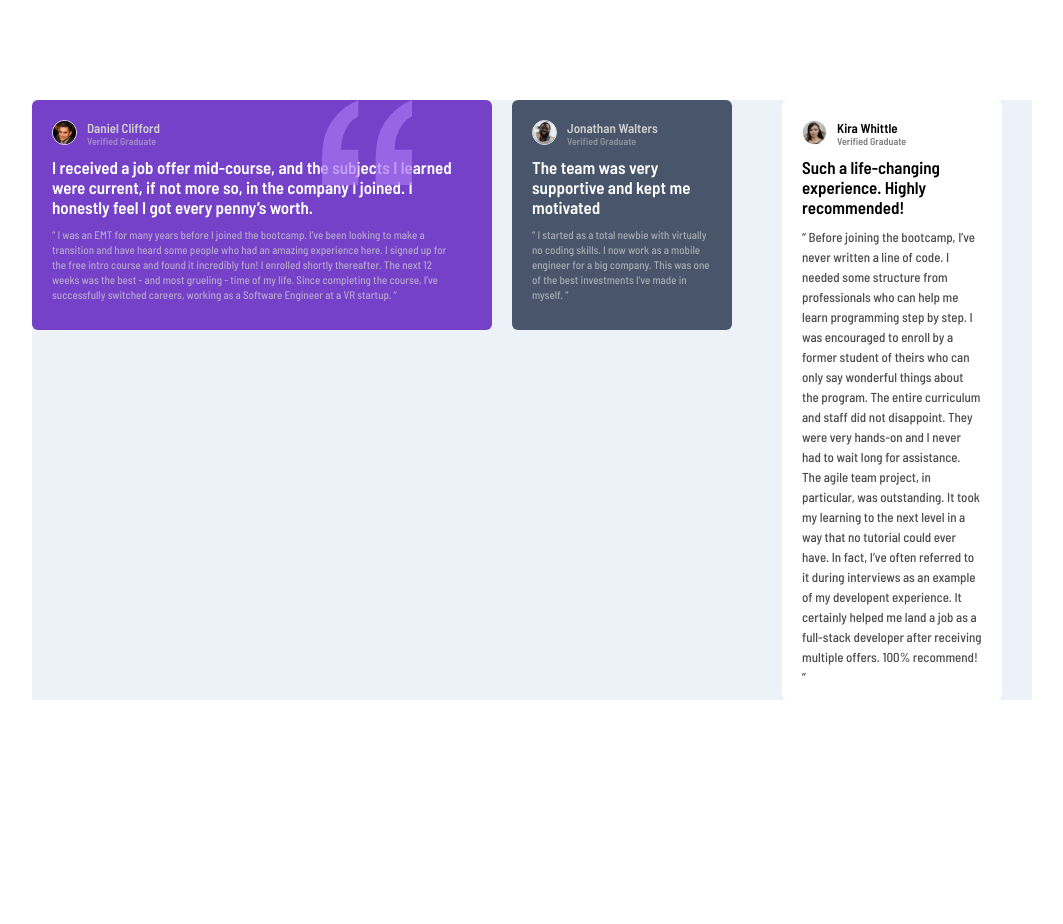
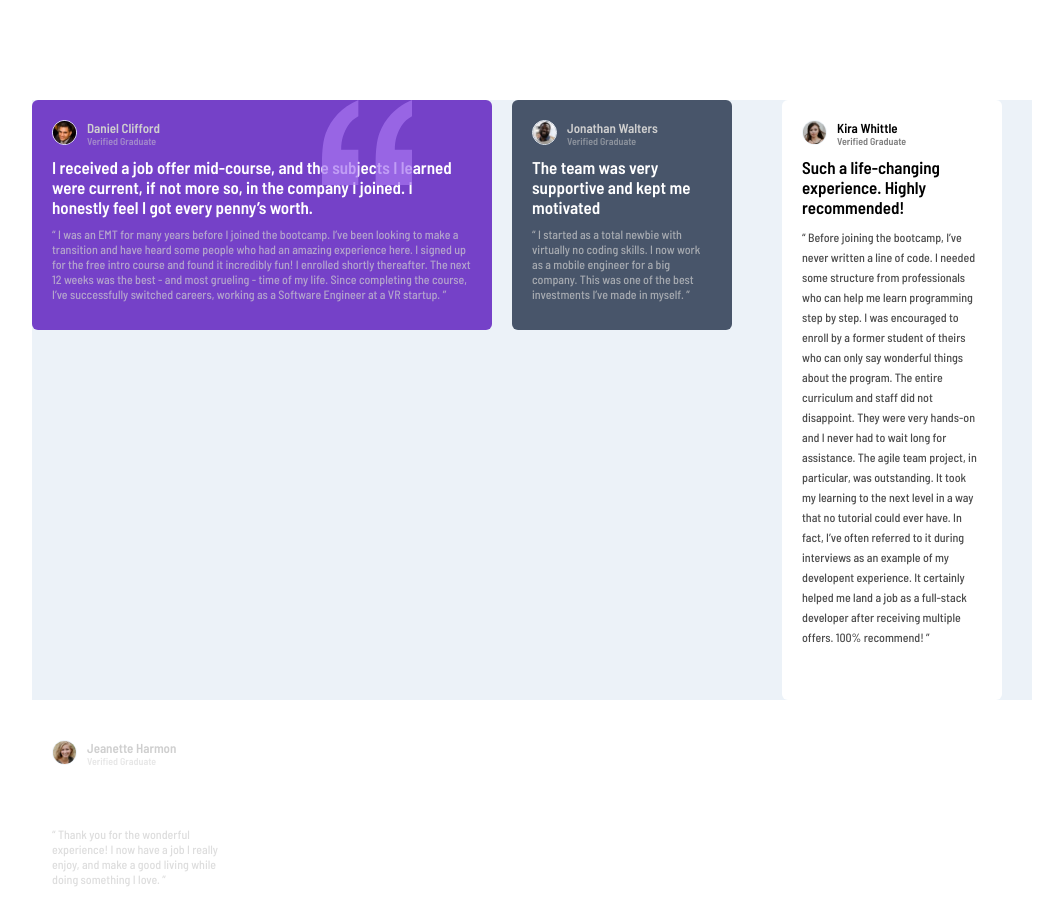
Before and after one commit to monsor3s/react-testimonials-grid, a React (Create React App) app: page / in a window 1280 px wide. Shown: the top 924 px of the page, without its empty margins (108-1171 px from the left). Before the commit the page ends 800 px from the top, so only its background shows below. Built offline with nearby package versions, Linux system fonts and the light colour scheme.

Commit message:
updt cmmt

```diff
--- a/src/components/IndexHomePage.tsx
+++ b/src/components/IndexHomePage.tsx
@@ -10,6 +10,7 @@ import {
     Logo,
     QuoteMark,
     SectionDaniel,
+    SectionJeanette,
     SectionJonathan,
     SectionKira,
     Subtitle,
@@ -20,6 +21,7 @@ import {
 import imgDaniel from '../images/image-daniel.jpg';
 import imgJonathan from '../images/image-jonathan.jpg';
 import imgKira from '../images/image-kira.jpg';
+import imgJeanette from '../images/image-jeanette.jpg';
 import imgQuote from '../images/bg-pattern-quotation.svg';
 
 export const IndexHomePage = () => {
@@ -38,11 +40,11 @@ export const IndexHomePage = () => {
                 in the company I joined. I <br/> honestly feel I got every penny’s worth.
             </BodySection>
             <FooterSection>
-                “ I was an EMT for many years before I joined the bootcamp. I’ve been looking to make a <br/>
+                “ I was an EMT for many years before I joined the bootcamp. I’ve been looking to make a
                 transition and have heard some people who had an amazing experience here. I signed up
-                for <br/>the free intro course and found it incredibly fun! I enrolled shortly thereafter.
-                The next 12<br/> weeks was the best - and most grueling - time of my life. Since completing
-                the course, I’ve <br/>successfully switched careers, working as a Software Engineer at a VR startup. ”
+                for the free intro course and found it incredibly fun! I enrolled shortly thereafter.
+                The next 12 weeks was the best - and most grueling - time of my life. Since completing
+                the course, I’ve successfully switched careers, working as a Software Engineer at a VR startup. ”
             </FooterSection>
         </SectionDaniel>
             <SectionJonathan>
@@ -69,16 +71,24 @@ export const IndexHomePage = () => {
                     Such a life-changing experience. Highly recommended!
                     </BodySectionKira>
                     <FooterSectionKira>
-                    “ Before joining the bootcamp, I’ve never written a line of code. I needed some structure from
-  professionals who can help me learn programming step by step. I was encouraged to enroll by a former
-  student of theirs who can only say wonderful things about the program. The entire curriculum and staff
-  did not disappoint. They were very hands-on and I never had to wait long for assistance. The agile team
-  project, in particular, was outstanding. It took my learning to the next level in a way that no tutorial
-  could ever have. In fact, I’ve often referred to it during interviews as an example of my developent
-  experience. It certainly helped me land a job as a full-stack developer after receiving multiple offers.
-  100% recommend! ”
+                    “ Before joining the bootcamp, I’ve never written a line of code. I needed some structure from professionals who can help me learn programming step by step. I was encouraged to enroll by a former student of theirs who can only say wonderful things about the program. The entire curriculum and staff did not disappoint. They were very hands-on and I never had to wait long for assistance. The agile team project, in particular, was outstanding. It took my learning to the next level in a way that no tutorial could ever have. In fact, I’ve often referred to it during interviews as an example of my developent experience. It certainly helped me land a job as a full-stack developer after receiving multiple offers.
+                    100% recommend! ”
                     </FooterSectionKira>
                 </SectionKira>
+                    <SectionJeanette>
+                    <HeaderSection>
+                        <Logo src={imgJeanette} alt="Imagem Jeanette"/>
+                        <Title>Jeanette Harmon</Title>
+                        <Subtitle>Verified Graduate</Subtitle>
+                    </HeaderSection>
+                <BodySection>
+                An overall wonderful and rewarding experience
+                </BodySection>
+                <FooterSection>
+                “ Thank you for the wonderful experience! I now have a job I really enjoy, and make a good living
+                while doing something I love. ”
+                </FooterSection>
+                </SectionJeanette>
             </HomePageContainer>
         </HomePage>
     )
--- a/src/components/styles.ts
+++ b/src/components/styles.ts
@@ -76,7 +76,7 @@ export const BodySection = styled.p`
 
 export const FooterSection = styled.p`
         z-index: 2;
-        font-size: 11px;
+        font-size: 12px;
         line-height: 1.5rem;
         color: var(--light-gray);
         margin-top: 1rem;
@@ -115,7 +115,10 @@ export const BodySectionKira = styled(BodySection)`
 
 export const FooterSectionKira = styled(FooterSection)`
     color: var(--dark-gray-blue);
-    font-size: 13px;
     line-height: 2rem;
     opacity: 70%;
 `;
+
+export const SectionJeanette = styled(SectionJonathan)`
+    background-color: var(--white);
+`;
```
